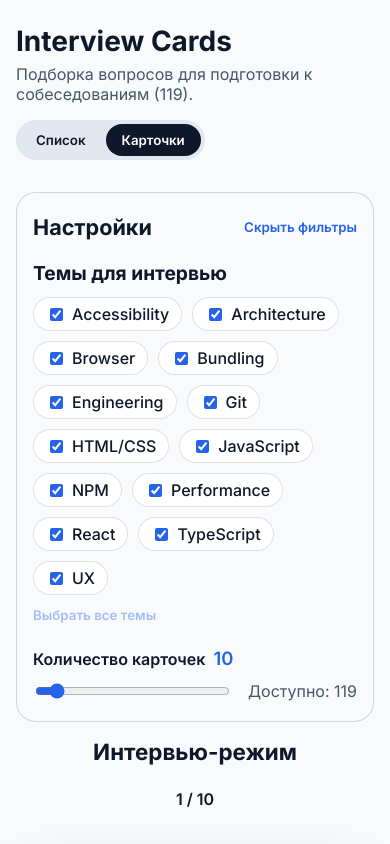
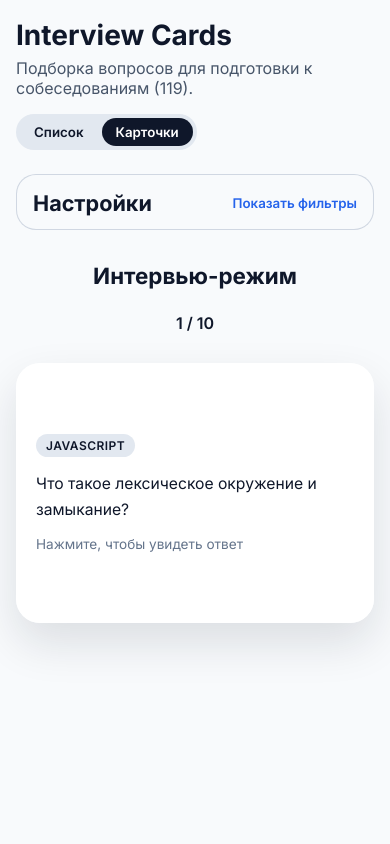
Before and after one commit to GeloTorange/interviewCards, a React (Vite) app: page / in a window 390 px wide. Both pictures are taken after a click on the button "Карточки". Shown: the top 844 px of the page. Built offline with nearby package versions, Linux system fonts and the light colour scheme.

Commit message:
Optimize interview mode layout and card animations

```diff
--- a/src/App.jsx
+++ b/src/App.jsx
@@ -17,7 +17,7 @@ export default function App() {
   }, []);
   const [selectedTopics, setSelectedTopics] = useState(() => [...topics]);
   const [cardCount, setCardCount] = useState(() => Math.min(10, QUESTIONS.length));
-  const [filtersVisible, setFiltersVisible] = useState(true);
+  const [filtersVisible, setFiltersVisible] = useState(false);
 
   const total = useMemo(() => QUESTIONS.length, []);
 
@@ -117,7 +117,7 @@ export default function App() {
         </nav>
       </header>
 
-      <main className="app-main">
+      <main className={`app-main${mode === MODES.CARDS ? ' cards-mode' : ''}`}>
         {mode === MODES.LIST ? (
           <QuestionList questions={QUESTIONS} />
         ) : (
--- a/src/components/CardSession.css
+++ b/src/components/CardSession.css
@@ -1,11 +1,12 @@
 .card-session {
   display: flex;
   flex-direction: column;
-  gap: 24px;
+  gap: 20px;
   align-items: center;
   width: 100%;
   max-width: 640px;
   margin: 0 auto;
+  flex: 1;
 }
 
 .session-meta {
@@ -65,7 +66,7 @@
   justify-content: center;
   max-width: 520px;
   margin: 0 auto;
-  padding: 24px 16px 32px;
+  padding: 20px 12px 28px;
 }
 
 .card-stage-shadow {
@@ -114,7 +115,7 @@
 
 @media (max-width: 768px) {
   .card-session {
-    gap: 20px;
+    gap: 18px;
   }
 
   .session-meta {
@@ -142,7 +143,7 @@
   }
 
   .card-stage {
-    padding: 16px 0 24px;
+    padding: 16px 0 22px;
   }
 
   .card-stage-shadow {
@@ -169,6 +170,10 @@
     padding: 10px 16px;
   }
 
+  .card-stage {
+    padding: 12px 0 16px;
+  }
+
   .card-stage-shadow {
     left: 0;
     right: 0;
--- a/src/components/FlashCard.css
+++ b/src/components/FlashCard.css
@@ -2,6 +2,23 @@
 .flashcard-wrapper {
   perspective: 1200px;
   width: 100%;
+  transform: translateZ(0);
+}
+
+.flashcard-wrapper.entering {
+  animation: flashcardEnter 0.28s cubic-bezier(0.23, 1, 0.32, 1) both;
+}
+
+@keyframes flashcardEnter {
+  from {
+    opacity: 0;
+    transform: translateY(18px);
+  }
+
+  to {
+    opacity: 1;
+    transform: translateY(0);
+  }
 }
 
 .flashcard-motion {
@@ -79,7 +96,7 @@
   }
 
   .flashcard {
-    height: 300px;
+    height: 288px;
   }
 
   .flashcard-face {
@@ -90,3 +107,18 @@
     font-size: 1rem;
   }
 }
+
+@media (max-width: 480px) {
+  .flashcard {
+    height: 260px;
+  }
+
+  .flashcard-face {
+    padding: 20px;
+    gap: 14px;
+  }
+
+  .flashcard p {
+    font-size: 0.98rem;
+  }
+}
--- a/src/components/FlashCard.jsx
+++ b/src/components/FlashCard.jsx
@@ -4,6 +4,7 @@ import './FlashCard.css';
 
 const SWIPE_THRESHOLD = 120;
 const SWIPE_OUT_DURATION = 260;
+const SWIPE_IN_DURATION = 280;
 
 export default function FlashCard({
   question,
@@ -16,6 +17,7 @@ export default function FlashCard({
 }) {
   const [isDragging, setIsDragging] = useState(false);
   const [isExiting, setIsExiting] = useState(false);
+  const [isEntering, setIsEntering] = useState(true);
   const [offset, setOffset] = useState({ x: 0, y: 0 });
   const startPointRef = useRef(null);
   const shouldBlockClick = useRef(false);
@@ -30,6 +32,21 @@ export default function FlashCard({
     };
   }, []);
 
+  useEffect(() => {
+    if (!question) {
+      return undefined;
+    }
+
+    setIsEntering(true);
+    const timer = setTimeout(() => {
+      setIsEntering(false);
+    }, SWIPE_IN_DURATION);
+
+    return () => {
+      clearTimeout(timer);
+    };
+  }, [question?.id]);
+
   const resetState = () => {
     startPointRef.current = null;
     shouldBlockClick.current = false;
@@ -43,6 +60,7 @@ export default function FlashCard({
     startPointRef.current = { x: clientX, y: clientY };
     shouldBlockClick.current = false;
     setIsDragging(true);
+    setIsEntering(false);
   };
 
   const updateDrag = (clientX, clientY) => {
@@ -161,7 +179,7 @@ export default function FlashCard({
   }
 
   return (
-    <div className="flashcard-wrapper">
+    <div className={`flashcard-wrapper${isEntering ? ' entering' : ''}`}>
       <div
         className={`flashcard-motion ${isDragging ? 'dragging' : ''} ${isExiting ? 'exiting' : ''}`.trim()}
         style={motionStyle}
--- a/src/styles/app.css
+++ b/src/styles/app.css
@@ -57,6 +57,12 @@
   min-height: 360px;
 }
 
+.app-main.cards-mode {
+  display: flex;
+  flex-direction: column;
+  gap: 24px;
+}
+
 .card-settings {
   display: flex;
   flex-direction: column;
@@ -70,6 +76,7 @@
 
 .card-settings.collapsed {
   gap: 12px;
+  padding: 20px 24px 16px;
 }
 
 .settings-header {
@@ -194,15 +201,29 @@
 
 @media (max-width: 600px) {
   .app-shell {
-    padding: 24px 16px 40px;
+    padding: 18px 16px 28px;
+    gap: 24px;
   }
 
   .app-header h1 {
     font-size: 1.75rem;
   }
 
+  .mode-switcher button {
+    padding: 6px 14px;
+  }
+
+  .app-main.cards-mode {
+    gap: 16px;
+  }
+
   .card-settings {
-    padding: 20px 16px;
+    padding: 18px 16px;
+    gap: 16px;
+  }
+
+  .card-settings.collapsed {
+    padding: 14px 16px 12px;
   }
 
   .topic-options {
```
